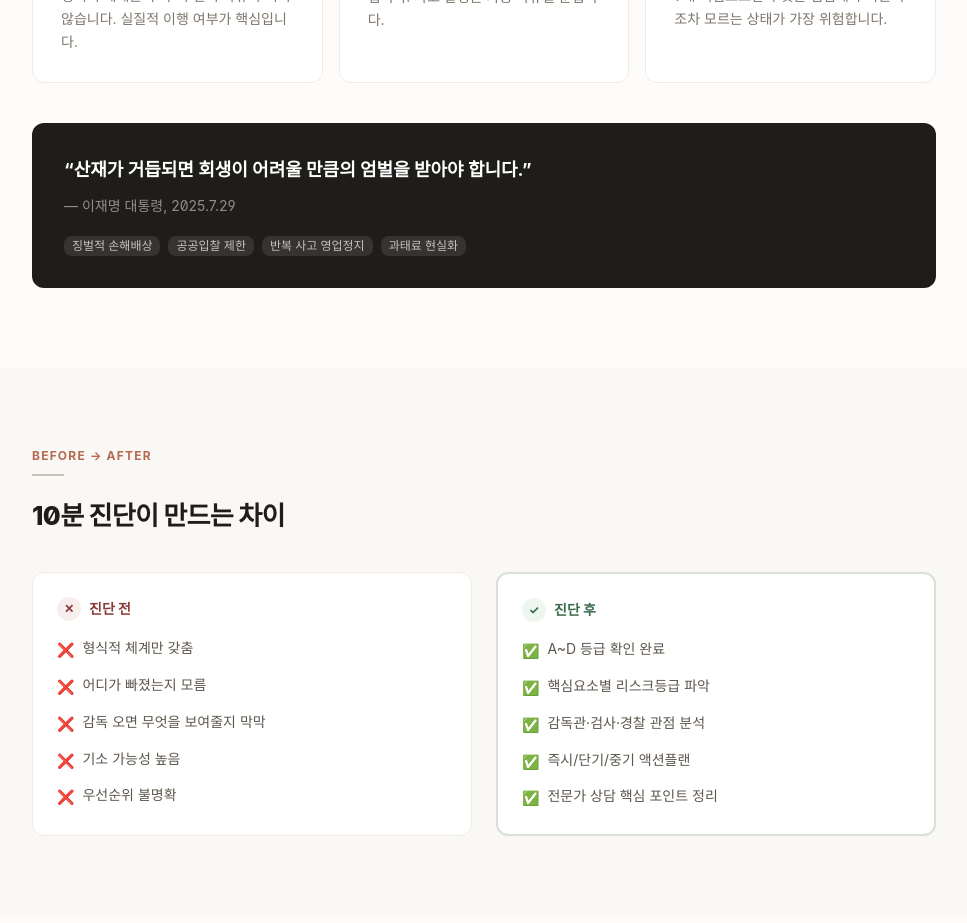
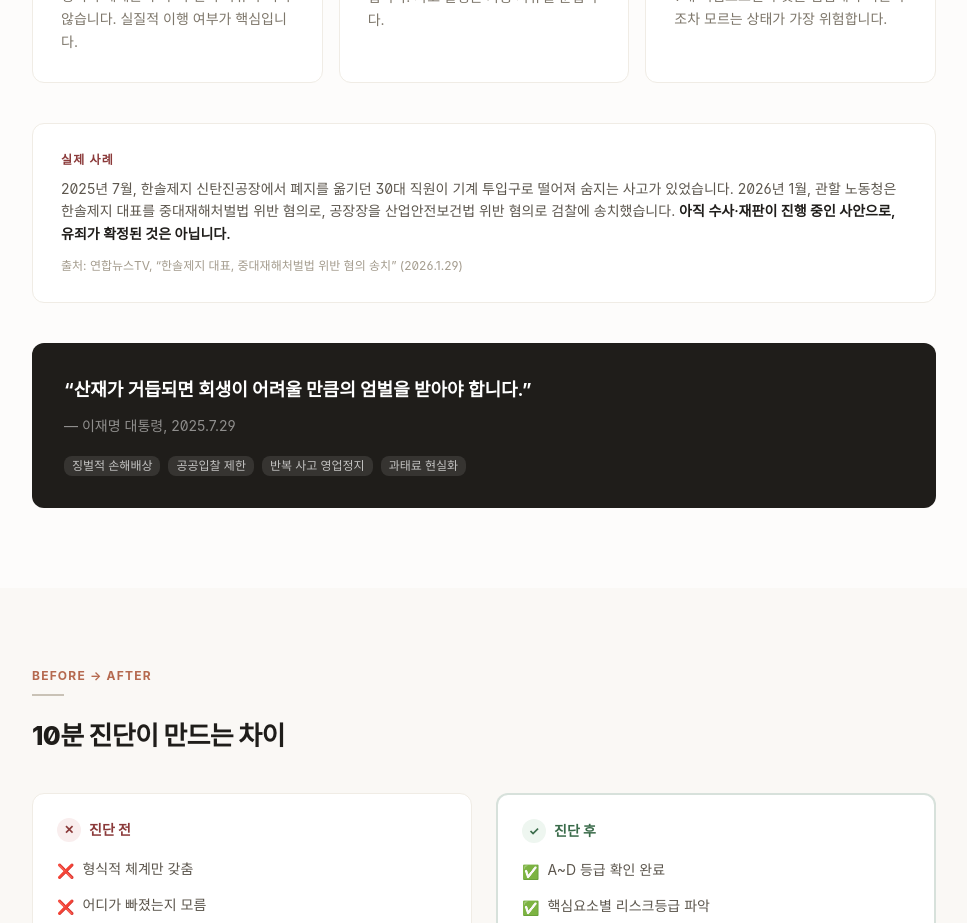
Before and after one commit to cdj44y-ui/safe119-cursor-starter, a Next.js app: page / in a window 1280 px wide. Shown: the part 1240-2163 px from the top of the page, without its empty margins (156-1123 px from the left). Built offline with nearby package versions, Linux system fonts and the light colour scheme; no server answers.

Commit message:
feat: 실제 중대재해처벌법 사건(한솔제지) 사례 카드 추가 — 연합뉴스 출처, 혐의 단계 명시

```diff
--- a/components/landing/Step2Problem.tsx
+++ b/components/landing/Step2Problem.tsx
@@ -47,6 +47,22 @@ export default function Step2Problem() {
           ))}
         </div>
 
+        {/* Real Case — 실제 사례 (출처가 명확한 공개 보도만 인용) */}
+        <div className="bg-white border border-sand-200 rounded-lg p-7 mb-10">
+          <span className="text-xs font-bold text-semantic-red-text uppercase tracking-[1.2px] block mb-2.5">
+            실제 사례
+          </span>
+          <p className="text-sm text-ink-3 leading-relaxed">
+            2025년 7월, 한솔제지 신탄진공장에서 폐지를 옮기던 30대 직원이 기계 투입구로 떨어져 숨지는 사고가
+            있었습니다. 2026년 1월, 관할 노동청은 한솔제지 대표를 중대재해처벌법 위반 혐의로, 공장장을
+            산업안전보건법 위반 혐의로 검찰에 송치했습니다.{' '}
+            <span className="font-semibold text-ink">아직 수사·재판이 진행 중인 사안으로, 유죄가 확정된 것은 아닙니다.</span>
+          </p>
+          <p className="text-xs text-ink-5 mt-3">
+            출처: 연합뉴스TV, &ldquo;한솔제지 대표, 중대재해처벌법 위반 혐의 송치&rdquo; (2026.1.29)
+          </p>
+        </div>
+
         {/* Presidential Quote — Agitation */}
         <div className="bg-sand-900 rounded-lg p-8 text-white">
           <blockquote className="text-lg font-bold leading-relaxed mb-3">
```
